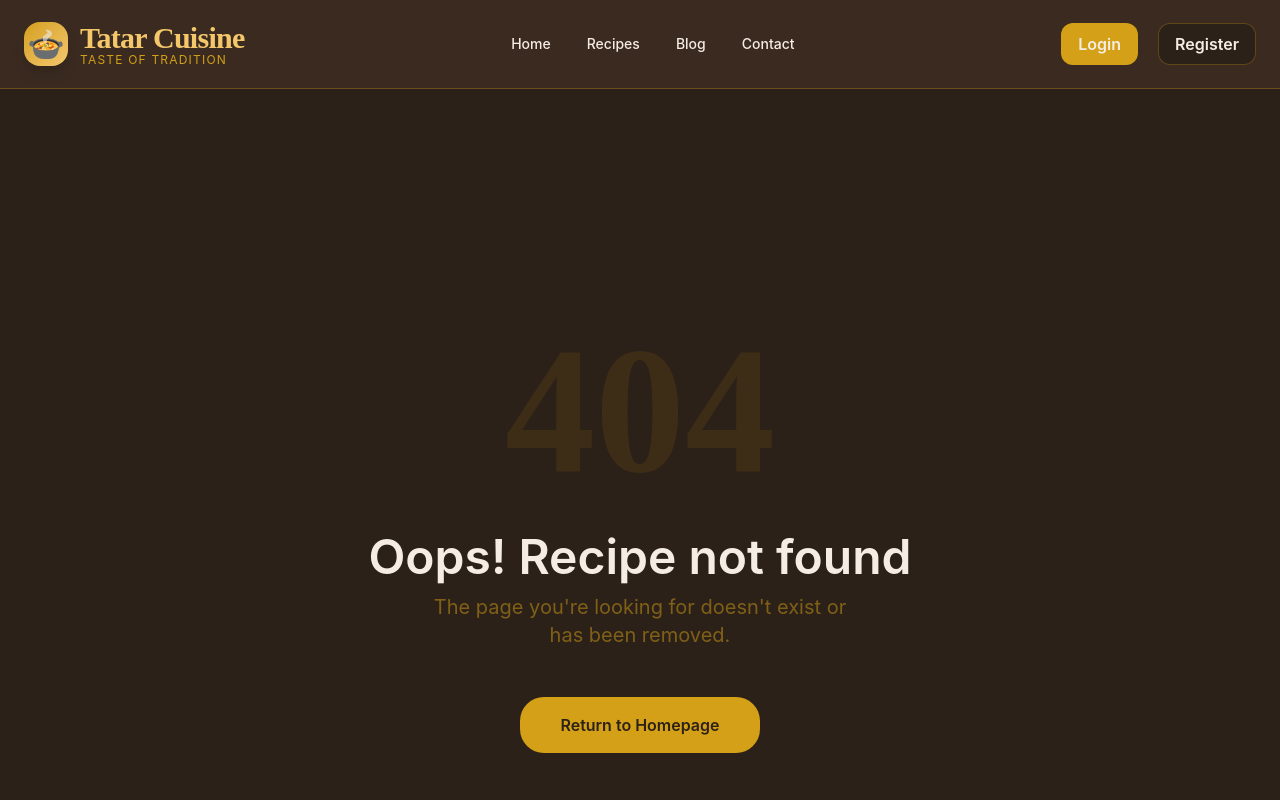
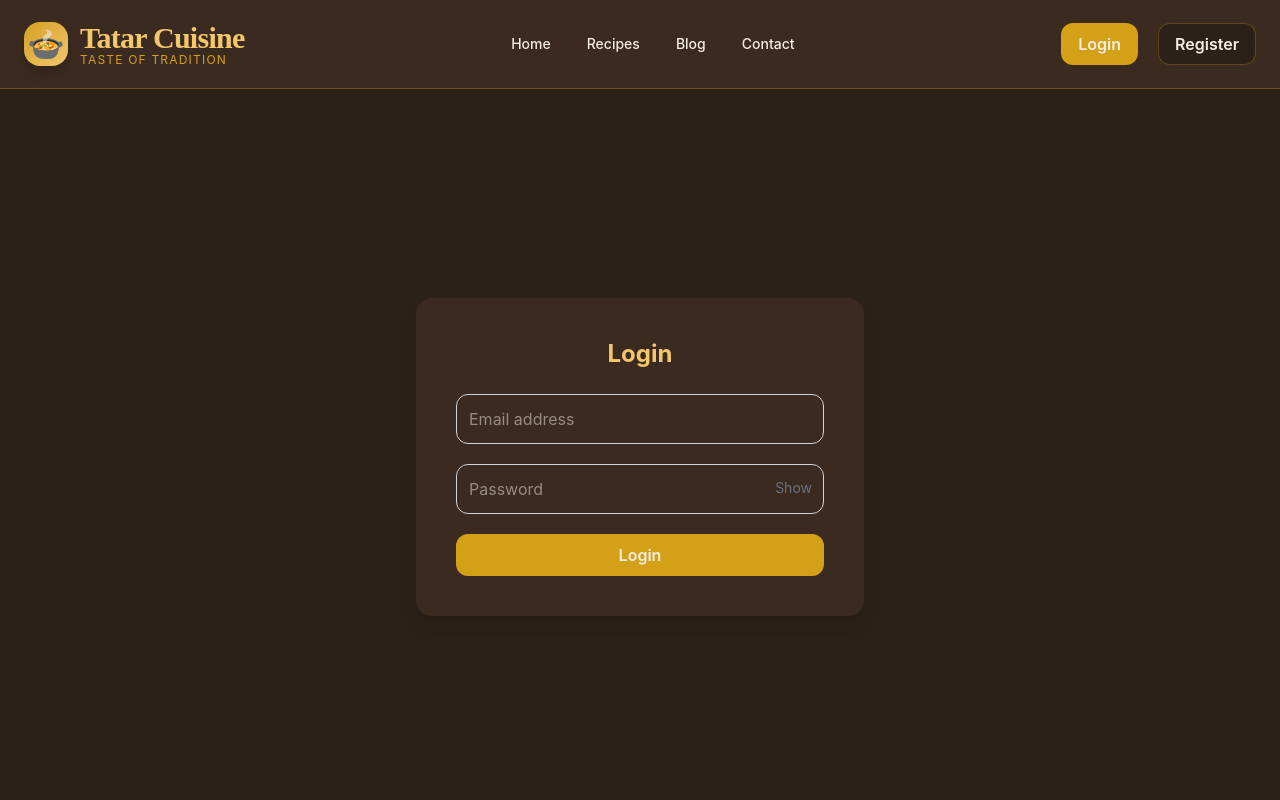
Before and after one commit to seriiserii825/next-tatar-food, a Next.js app: page /login in a window 1280 px wide. Before the commit this address had no page. Shown: the top 800 px of the page. Built offline with nearby package versions, Linux system fonts and the light colour scheme.

Commit message:
feat: login form

```diff
--- /dev/null
+++ b/src/app/login/page.tsx
@@ -0,0 +1,12 @@
+import LoginForm from "@/forms/LoginForm";
+
+export default function Page() {
+  return (
+    <div className="min-h-[80vh] flex items-center justify-center">
+      <div className="bg-warm-card p-10 rounded-2xl shadow-lg w-full max-w-md">
+        <h2 className="text-2xl font-bold mb-6 text-center text-warm-accent-light">Login</h2>
+        <LoginForm />
+      </div>
+    </div>
+  );
+}
--- a/src/components/UI/HeaderMenuLoggedOut.tsx
+++ b/src/components/UI/HeaderMenuLoggedOut.tsx
@@ -3,7 +3,7 @@ import Button from "./Button";
 export default function HeaderMenuLoggedOut() {
   return (
     <div className="flex items-center gap-5">
-      <Button variant="primary" size="sm">
+      <Button href="/login" as="link" variant="primary" size="sm">
         Login
       </Button>
       <Button href="/register" as="link" variant="secondary" size="sm">
--- /dev/null
+++ b/src/forms/LoginForm.tsx
@@ -0,0 +1,57 @@
+"use client";
+
+import { useForm } from "react-hook-form";
+import { zodResolver } from "@hookform/resolvers/zod";
+import * as z from "zod";
+import Button from "@/components/UI/Button";
+import Input from "@/components/UI/Input";
+import { loginZodSchema } from "@/zodSchemas/loginZodSchema";
+
+// Тип формы на основе Zod
+type LoginForm = z.infer<typeof loginZodSchema>;
+
+export default function LoginForm() {
+  const {
+    register,
+    handleSubmit,
+    formState: { errors, isSubmitting },
+    reset,
+  } = useForm<LoginForm>({
+    resolver: zodResolver(loginZodSchema),
+    mode: "onBlur", // или "onChange"
+  });
+
+  const onSubmit = async (data: LoginForm) => {
+    try {
+      console.log("Registration data:", data);
+      // Здесь будет твой API запрос
+      alert("Registration successful! (demo)");
+      reset();
+    } catch (error) {
+      console.error(error);
+    }
+  };
+
+  return (
+    <form onSubmit={handleSubmit(onSubmit)} className="flex flex-col gap-5 max-w-md">
+      <Input
+        type="email"
+        placeholder="Email address"
+        autocomplete="email"
+        {...register("email")}
+        error={errors.email?.message}
+      />
+
+      <Input
+        type="password"
+        placeholder="Password"
+        autocomplete="new-password"
+        {...register("password")}
+        error={errors.password?.message}
+      />
+      <Button type="submit" variant="primary" disabled={isSubmitting}>
+        {isSubmitting ? "Login..." : "Login"}
+      </Button>
+    </form>
+  );
+}
--- /dev/null
+++ b/src/zodSchemas/loginZodSchema.ts
@@ -0,0 +1,8 @@
+import * as z from "zod";
+export const loginZodSchema = z.object({
+  email: z.string().email("Please enter a valid email"),
+  password: z
+    .string()
+    .min(6, "Password must be at least 6 characters")
+    .max(16, "Password must not exceed 16 characters"),
+});
```
